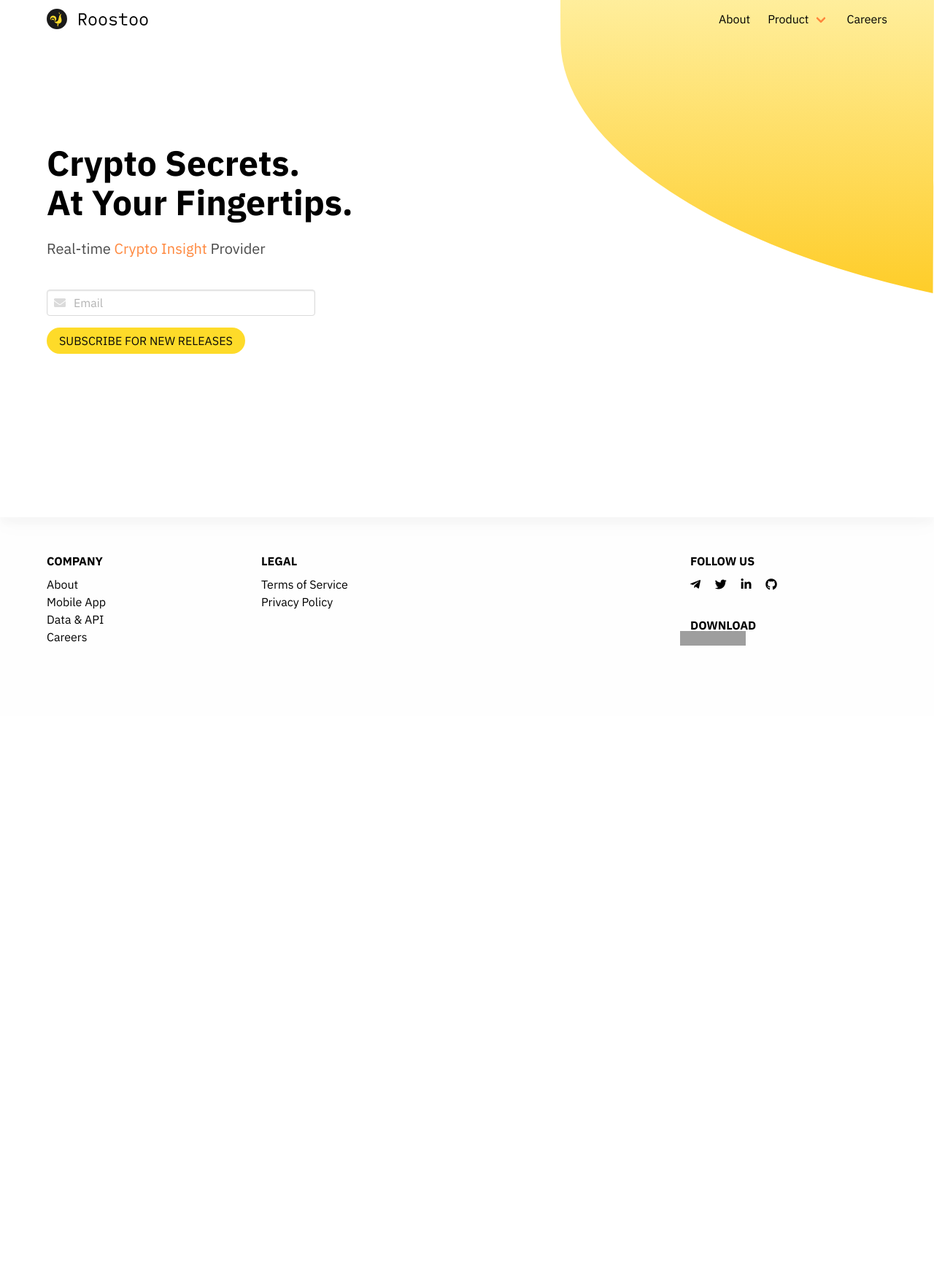
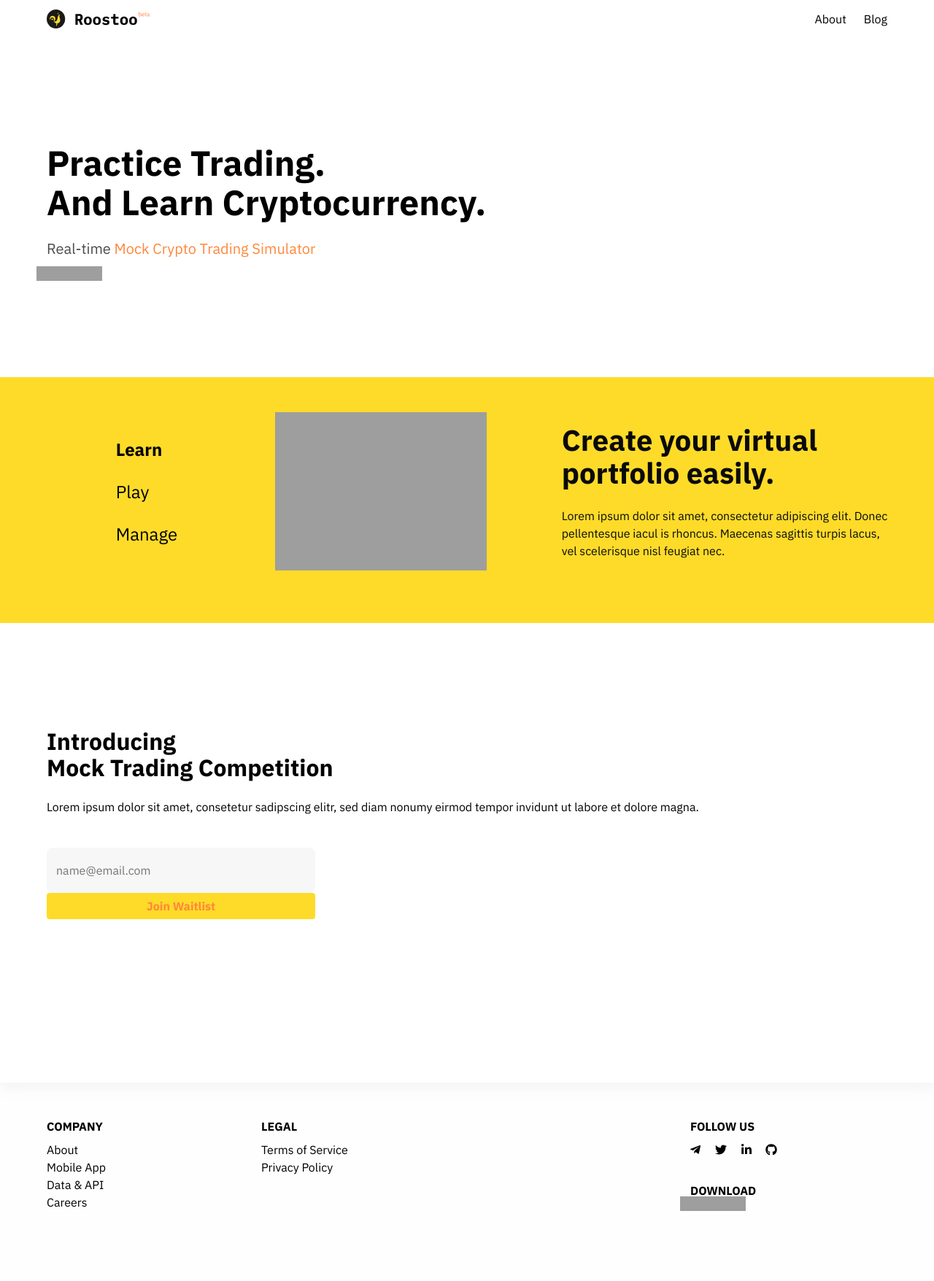
Before and after one commit to roostoo/roostoo.github.io, a Jekyll site: the page built from index.md, in a window 1280 px wide. Shown: the whole page at 73% size. Built offline with Jekyll 4.4.1, drawn with Linux system fonts in a browser that asks for light colours; nearby versions of some CDN libraries; comment, search, counter and statistics services are not loaded; before the commit the page ends 981 px from its top, so only the background shows below that; grey boxes are pictures that could not be loaded.

Commit message:
feat: new layout

```diff
--- /dev/null
+++ b/_includes/feature-carousel.html
@@ -0,0 +1,242 @@
+<!DOCTYPE html>
+<html>
+
+<head>
+    <meta name="viewport" content="width=device-width, initial-scale=1">
+    <script defer src="https://use.fontawesome.com/releases/v5.3.1/js/all.js"></script>
+    <style>
+        * {
+            box-sizing: border-box;
+        }
+
+        /* body {
+            font-family: "Lato", sans-serif;
+        } */
+
+        /* Style the tab */
+        .tab {
+            /* float: left; */
+            /* border: 1px solid #ccc; */
+            /* background-color: #f1f1f1; */
+            /* width: 30%; */
+            /* height: 300px; */
+
+            background-color: #FEDB29;
+
+        }
+
+        /* Style the buttons inside the tab */
+        .tab button {
+            display: block;
+            background-color: inherit;
+            color: black;
+            /* padding: 22px 16px; */
+            width: 100%;
+            border: none;
+            outline: none;
+            text-align: left;
+            cursor: pointer;
+            transition: 0.3s;
+            /* font-size: 1.5em; */
+            margin: 1em;
+        }
+
+        /* Change background color of buttons on hover */
+        .tab button:hover {
+            /* background-color: #ddd; */
+        }
+
+        /* Create an active/current "tab button" class */
+        .tab button.active {
+            /* background-color: #ccc; */
+            font-weight: bold;
+        }
+
+        /* Style the tab content */
+        .tabcontent {
+            /* float: right; */
+            /* padding: 0px 12px; */
+            /* border: 1px solid #ccc; */
+            /* width: 70%; */
+            /* border-left: none; */
+            background-color: #FEDB29;
+            /* height: 300px; */
+        }
+
+        .fade-in {
+            opacity: 1;
+            animation-name: fadeInOpacity;
+            animation-iteration-count: 1;
+            animation-timing-function: ease-in;
+            animation-duration: 1s;
+        }
+
+        @keyframes fadeInOpacity {
+            0% {
+                opacity: 0;
+            }
+
+            100% {
+                opacity: 1;
+            }
+        }
+
+        .carousel-selection {
+            /* display: table-cell; */
+            background-color: #FEDB29;
+            /* vertical-align: middle; */
+        }
+
+        .carousel-selection img {
+            width: 25em;
+            /* float: left; */
+        }
+
+        /* .carousel-selection .columns {
+            background-color: #FEDB29;
+        } */
+
+        .round-button {
+            border: none;
+            color: white;
+            padding: 20px;
+            text-align: center;
+            text-decoration: none;
+            display: inline-block;
+            font-size: 16px;
+            margin: 4px 2px;
+            cursor: pointer;
+            border-radius: 1px;
+        }
+
+        .circle {
+            border: 2px solid black;
+            background-color: transparent;
+            border-radius: 50%;
+            width: 12px;
+            height: 12px;
+            transition: 0.3s;
+            display: inline-block;
+        }
+
+        .circle-selected {
+            border: 2px solid black;
+            background-color: black;
+            border-radius: 50%;
+            width: 12px;
+            height: 12px;
+            transition: 0.3s;
+            display: inline-block;
+        }
+    </style>
+</head>
+
+<body>
+    <!-- <h2>Vertical Tabs</h2>
+    <p>Click on the buttons inside the tabbed menu:</p> -->
+
+
+    <div class="carousel-selection columns is-vcentered is-centered">
+        <div class="tab column is-2 is-offset-1 is-hidden-mobile">
+            <button class="tablinks is-size-4" onclick="changeTab(event, 'Learn')" id="defaultOpen">Learn</button>
+            <button class="tablinks is-size-4" onclick="changeTab(event, 'Play')">Play</button>
+            <button class="tablinks is-size-4" onclick="changeTab(event, 'Manage')">Manage</button>
+        </div>
+
+        <div id="Learn" class="tabcontent fade-in column is-9">
+            <div class="columns is-vcentered is-centered">
+                <div class="column is-4 has-text-centered is-6-mobile is-offset-3-mobile">
+                    <img src="/assets/img/features/portfolio@2x.png" />
+                    <div class="circle-group is-hidden-tablet">
+                        <div class="circle-selected" id="circle-1" onclick="changeTab(event, 'Learn')"></div>
+                        <div class="circle" id="circle-2" onclick="changeTab(event, 'Play')"></div>
+                        <div class="circle" id="circle-3" onclick="changeTab(event, 'Manage')"></div>
+                    </div>
+                </div>
+                <div class="column is-6 is-offset-1 is-10-mobile is-offset-1-mobile">
+                    <h2 class="title is-2 has-text-black">Create your virtual portfolio easily.</h2>
+                    <p>Lorem ipsum dolor sit amet, consectetur adipiscing elit. Donec pellentesque iacul is rhoncus.
+                        Maecenas sagittis turpis lacus, vel scelerisque nisl feugiat nec. </p>
+                </div>
+            </div>
+        </div>
+
+        <div id="Play" class="tabcontent fade-in column is-9">
+            <div class="columns is-vcentered is-centered">
+                <div class="column is-4 has-text-centered is-6-mobile is-offset-3-mobile">
+                    <img src="/assets/img/features/mock-trading@2x.png" />
+                    <div class="circle-group is-hidden-tablet">
+                        <div class="circle" id="circle-1" onclick="changeTab(event, 'Learn')"></div>
+                        <div class="circle-selected" id="circle-2" onclick="changeTab(event, 'Play')"></div>
+                        <div class="circle" id="circle-3" onclick="changeTab(event, 'Manage')"></div>
+                    </div>
+                </div>
+                <div class="column is-6 is-offset-1 is-10-mobile is-offset-1-mobile">
+                    <h2 class="title is-2 has-text-black">Play</h2>
+                    <p>Lorem ipsum dolor sit amet, consectetur adipiscing elit. Donec pellentesque iaculis rhoncus.
+                        Maecenas sagittis turpis lacus, vel scelerisque nisl feugiat nec. </p>
+                </div>
+            </div>
+        </div>
+
+        <div id="Manage" class="tabcontent fade-in column is-9">
+            <div class="columns is-vcentered is-centered">
+                <div class="column is-4 has-text-centered is-6-mobile is-offset-3-mobile">
+                    <img src="/assets/img/features/order-history@2x.png" />
+                    <div class="circle-group is-hidden-tablet">
+                        <div class="circle" id="circle-1" onclick="changeTab(event, 'Learn')"></div>
+                        <div class="circle" id="circle-2" onclick="changeTab(event, 'Play')"></div>
+                        <div class="circle-selected" id="circle-3" onclick="changeTab(event, 'Manage')"></div>
+                    </div>
+                </div>
+                <div class="column is-6 is-offset-1 is-10-mobile is-offset-1-mobile">
+                    <h2 class="title is-2 has-text-black">Manage</h2>
+                    <p>Lorem ipsum dolor sit amet, consectetur adipiscing elit. Donec pellentesque iaculis rhoncus.
+                        Maecenas sagittis turpis lacus, vel scelerisque nisl feugiat nec. </p>
+                </div>
+            </div>
+        </div>
+
+    </div>
+
+
+    <script>
+        function changeTab(evt, tabName) {
+            var i, tabcontent, tablinks;
+            tabcontent = document.getElementsByClassName("tabcontent");
+            for (i = 0; i < tabcontent.length; i++) {
+                tabcontent[i].style.display = "none";
+            }
+            tablinks = document.getElementsByClassName("tablinks");
+            for (i = 0; i < tablinks.length; i++) {
+                tablinks[i].className = tablinks[i].className.replace(" active", "");
+            }
+            if (tabName == "Learn") {
+                index = 0;
+            } else if (tabName == "Play") {
+                index = 1;
+            } else if (tabName == "Manage") {
+                index = 2;
+            }
+            document.getElementById(tabName).style.display = "block";
+            evt.currentTarget.className += " active";
+        }
+
+        // Get the element with id="defaultOpen" and click on it
+        document.getElementById("defaultOpen").click();
+        var index = 0;
+        setInterval(myMethod, 5000);
+
+        function myMethod() {
+            if (index == 2) {
+                index = 0;
+            } else {
+                index++;
+            }
+            document.getElementsByClassName("tablinks")[index].click();
+        }
+    </script>
+
+</body>
+
+</html>
--- a/_includes/footer.html
+++ b/_includes/footer.html
@@ -40,7 +40,7 @@
                             href='https://play.google.com/store/apps/details?id=com.roostoo.roostoo&pcampaignid=MKT-Other-global-all-co-prtnr-py-PartBadge-Mar2515-1'><img
                                 alt='Get it on Google Play'
                                 src='https://play.google.com/intl/en_us/badges/images/generic/en_badge_web_generic.png'
-                                style="max-height:6em;margin-left:-2%;margin-right:-2%"/></a>
+                                style="max-height:6em;margin-left:-2%;margin-right:-2%" /></a>
                     </div>
             </div>
             </section>
--- a/_includes/navbar.html
+++ b/_includes/navbar.html
@@ -19,24 +19,13 @@
                 About
             </a>
 
-            <div class="navbar-item has-dropdown is-hoverable">
-                <a class="navbar-link">
-                    Product
-                </a>
+            <a class="navbar-item" href="https://medium.com/roostoo-crypto-insights">
+                Blog
+            </a>
 
-                <div class="navbar-dropdown">
-                    <a class="navbar-item" href="/mobile-app">
-                        Mobile App
-                    </a>
-                    <a class="navbar-item" href="/data-and-api">
-                        Data & API
-                    </a>
-                </div>
-            </div>
-
-            <a class="navbar-item" href="/careers">
+            <!-- <a class="navbar-item" href="/careers">
                 Careers
-            </a>
+            </a> -->
         </div>
     </div>
 </nav>
--- a/_layouts/index.html
+++ b/_layouts/index.html
@@ -2,42 +2,51 @@
 layout: base
 ---
 
-<style>
-    #home-corner-background {
-        background-image: url(/assets/img/bg-corner-2c.svg);
-        float: right;
-        max-width: 40%;
-        max-height: 100%;
-        background-position: top right;
-        background-repeat: no-repeat;
-        background-size: contain;
-        display: block;
-        position: absolute;
-        top: 0;
-        right: 0;
-        margin-top: -2vw;
-    }
-</style>
+<section class="section is-medium">
+    <div class="container">
+        <h1 class="title is-spaced is-1">
+            Practice Trading. </br>
+            And Learn Cryptocurrency.
+        </h1>
+        <h2 class="subtitle">
+            Real-time <span class="has-text-link">Mock Crypto Trading Simulator</span>
+        </h2>
 
-<div id="home-corner-background">
-    <div class="wrapper">
-        <img src="/assets/img/bg-corner-2c.svg" style="visibility: hidden;" />
+        <div class="columns">
+            <!-- <a class="badge-app-store">
+                <img alt='Coming soon on App Store' src='assets/img/coming-soon-on-app-store.svg'
+                    style="max-height:6em;margin-left:-2%;margin-right:-2%" />
+            </a> -->
+            <a
+                href='https://play.google.com/store/apps/details?id=com.roostoo.roostoo&pcampaignid=MKT-Other-global-all-co-prtnr-py-PartBadge-Mar2515-1'>
+                <img alt='Get it on Google Play'
+                    src='https://play.google.com/intl/en_us/badges/images/generic/en_badge_web_generic.png'
+                    style="max-height:6em;margin-left:-2%;margin-right:-2%" />
+            </a>
         </div>
     </div>
+</section>
+
+<section class="hero is-primary">
+
+    <div class="hero-body has-text-black">
+
+        {% include feature-carousel.html %}
+
+    </div>
+</section>
 
 <section class="section is-medium">
     <div class="container">
-        <h1 class="title is-spaced is-1">
-            Crypto Secrets. </br>
-            At Your Fingertips.
+        <h1 class="title is-spaced is-3">
+            Introducing </br>
+            Mock Trading Competition
         </h1>
-        <h2 class="subtitle">
-            Real-time <span class="has-text-link">Crypto Insight</span> Provider
-        </h2>
-
-        <!-- <a class="button is-primary is-rounded has-text-black">
-            SIGN UP TO GET FREE RELEASED BETA
-        </a> -->
+        <p>
+            Lorem ipsum dolor sit amet, consetetur sadipscing elitr, sed diam nonumy eirmod tempor invidunt ut labore et
+            dolore
+            magna.
+        </p>
 
         <div class="columns m-t-lg">
             <div class="column is-one-third">
@@ -51,16 +60,13 @@
                     	   We recommend moving this block and the preceding CSS link to the HEAD of your HTML file. */
                 </style>
                 <div id="mc_embed_signup">
-                <form action="https://roostoo.us20.list-manage.com/subscribe/post?u=ca8e5144851dfded99ebd5fee&amp;id=ddd10dcdbf"
-                    method="post" id="mc-embedded-subscribe-form" name="mc-embedded-subscribe-form" class="validate" target="_blank"
-                    novalidate>
+                    <form
+                        action="https://roostoo.us20.list-manage.com/subscribe/post?u=ca8e5144851dfded99ebd5fee&amp;id=ddd10dcdbf"
+                        method="post" id="mc-embedded-subscribe-form" name="mc-embedded-subscribe-form" class="validate"
+                        target="_blank" novalidate>
                         <div id="mc_embed_signup_scroll">
-                        <div class="mc-field-group control has-icons-left">
-                            <input type="email" value="" name="EMAIL" class="input required email" id="mce-EMAIL" placeholder="Email">
-                            <span class="icon is-left">
-                                <i class="fas fa-envelope"></i>
-                            </span>
-                        </div>
+                            <input type="email" value="" name="EMAIL" class="input-box required email" id="mce-EMAIL"
+                                placeholder="name@email.com">
                             <div id="mce-responses" class="clear">
                                 <div class="response" id="mce-error-response" style="display:none"></div>
                                 <div class="response" id="mce-success-response" style="display:none"></div>
@@ -68,12 +74,14 @@
                             <!-- real people should not fill this in and expect good things - do not remove this or risk form bot signups-->
                             <div style="position: absolute; left: -5000px;" aria-hidden="true"><input type="text"
                                     name="b_ca8e5144851dfded99ebd5fee_ddd10dcdbf" tabindex="-1" value=""></div>
-                        <div class="clear"><input type="submit" value="SUBSCRIBE FOR NEW RELEASES" name="subscribe" id="mc-embedded-subscribe"
-                                class="button is-primary is-rounded has-text-black m-t-md"></div>
+                            <div class="clear"><input type="submit" value="Join Waitlist" name="subscribe"
+                                    id="mc-embedded-subscribe" class="button action-button full-width hm-t-md">
+                            </div>
                         </div>
                     </form>
                 </div>
-            <script type='text/javascript' src='//s3.amazonaws.com/downloads.mailchimp.com/js/mc-validate.js'></script>
+                <script type='text/javascript'
+                    src='//s3.amazonaws.com/downloads.mailchimp.com/js/mc-validate.js'></script>
                 <script
                     type='text/javascript'>(function ($) { window.fnames = new Array(); window.ftypes = new Array(); fnames[0] = 'EMAIL'; ftypes[0] = 'email'; fnames[1] = 'FNAME'; ftypes[1] = 'text'; fnames[2] = 'LNAME'; ftypes[2] = 'text'; fnames[3] = 'ADDRESS'; ftypes[3] = 'address'; fnames[4] = 'PHONE'; ftypes[4] = 'phone'; fnames[5] = 'BIRTHDAY'; ftypes[5] = 'birthday'; }(jQuery)); var $mcj = jQuery.noConflict(true);</script>
                 <!--End mc_embed_signup-->
@@ -81,3 +89,13 @@
         </div>
     </div>
 </section>
+
+<!-- <section class="section has-background-light">
+    <div class="container">
+        <h1 class="title is-spaced is-3">
+            Our Partners
+            </h1>
+
+        </h1>
+    </div>
+</section> -->
--- a/_sass/roostoo.scss
+++ b/_sass/roostoo.scss
@@ -14,11 +14,11 @@
 }
 
 .has-small-elevation {
-  box-shadow: 0 3px 6px rgba(0,0,0,0.02), 0 3px 6px rgba(0,0,0,0.02);
+  box-shadow: 0 3px 6px rgba(0, 0, 0, 0.02), 0 3px 6px rgba(0, 0, 0, 0.02);
 }
 
 .has-mid-elevation {
-  box-shadow: 0 14px 28px rgba(0,0,0,0.02), 0 10px 10px rgba(0,0,0,0.02);
+  box-shadow: 0 14px 28px rgba(0, 0, 0, 0.02), 0 10px 10px rgba(0, 0, 0, 0.02);
 }
 
 .has-image-center {
@@ -38,9 +38,36 @@
   }
 }
 
-#demo {
-  padding-bottom: 64px;
-  padding-right: 64px;
-  padding-left: 64px;
-  margin-left: -64px;
+.badge-app-store {
+  background-image: url(/assets/img/coming-soon-on-app-store.svg);
 }
+
+.input-box {
+  max-width: 100%;
+  width: 100%;
+  display: inline-flex;
+  font-size: 1rem;
+  height: 2.25em;
+  justify-content: flex-start;
+  line-height: 1.5;
+  padding-bottom: calc(2em - 1px);
+  padding-left: calc(0.875em - 1px);
+  padding-right: calc(0.875em - 1px);
+  padding-top: calc(2em - 1px);
+  position: relative;
+  border-radius: 8px;
+  background: $color_input_bg;
+  border: 0px;
+}
+
+.button.action-button {
+  font-weight: bold;
+  color: $color_accent;
+  background: $color_primary;
+  border-width: 0;
+}
+
+.button.action-button.full-width {
+  max-width: 100%;
+  width: 100%;
+}
--- a/_sass/variables.scss
+++ b/_sass/variables.scss
@@ -1,2 +1,4 @@
 $color_primary: #FEDB29;
 $color_accent: #FF873C;
+
+$color_input_bg: #f7f7f7;
```
Also changed, not shown: assets/img/coming-soon-on-app-store.svg (added), assets/img/features/mock-trading.png (added), assets/img/features/order-history.png (added), assets/img/features/order-history@2x.png (added), assets/img/features/portfolio.png (added), assets/img/roostoo_brand.svg, 2 other files. Lines whose indentation alone changed are shown as unchanged.
